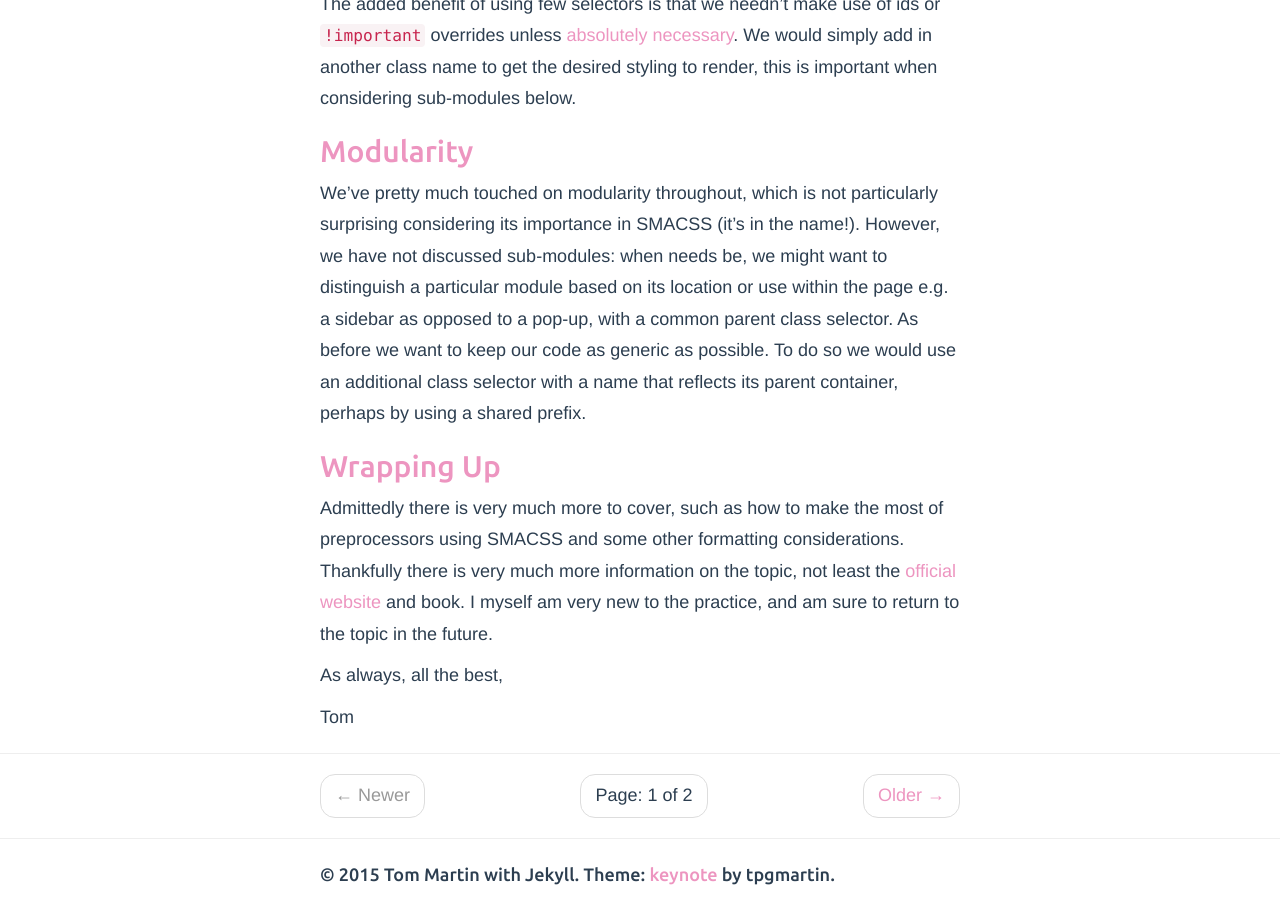
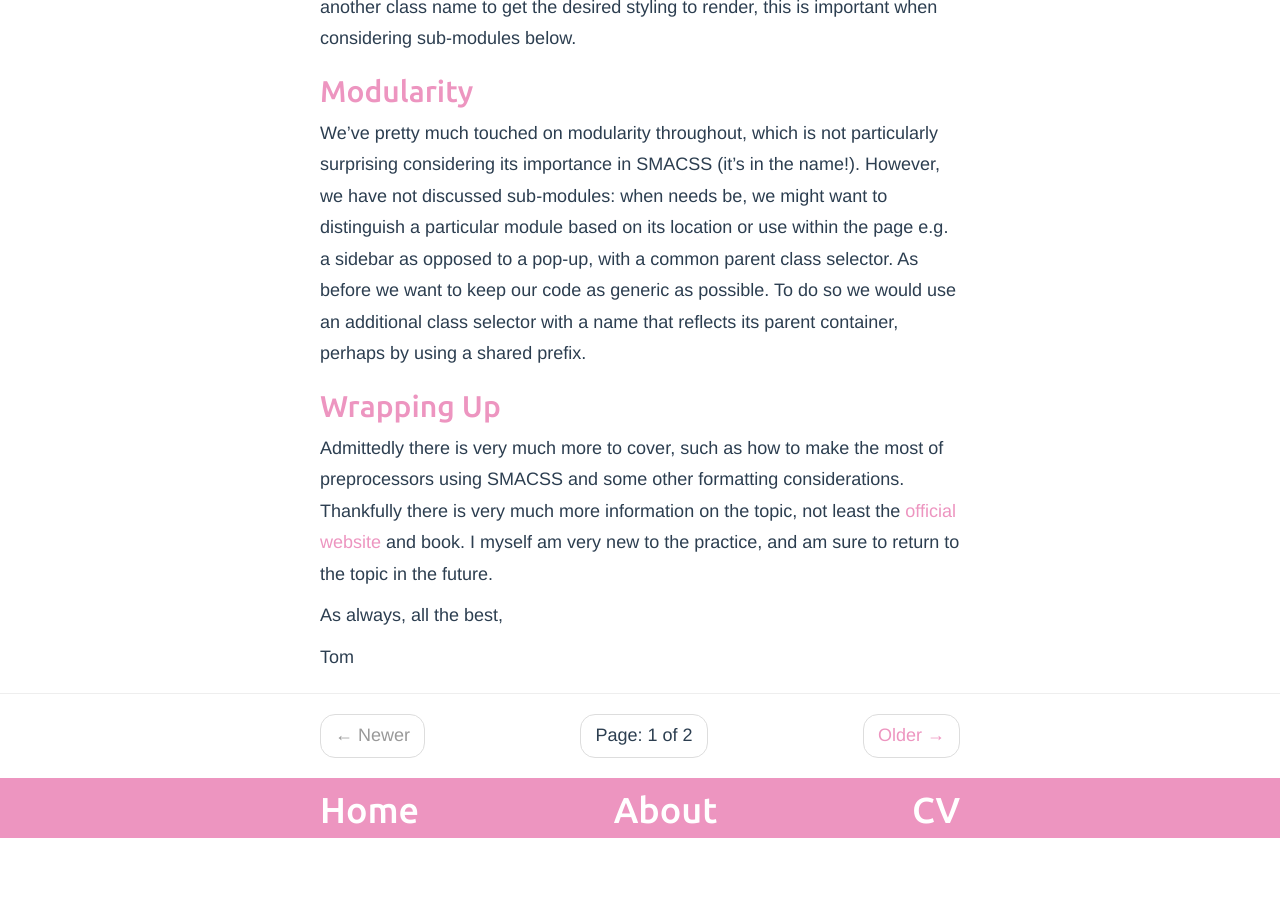
Before and after one commit to tpgmartin/tpgmartin.github.io, a Jekyll site: the page built from index.html, in a window 1280 px wide and 900 px high, scrolled down 12953 px. Built offline with Jekyll 4.4.1, drawn with Linux system fonts in a browser that asks for light colours; the list of posts is cut into pages by our own code; comment, search, counter and statistics services are not loaded; after the commit the page ends 13814 px from its top, so only the background shows below that.

Commit message:
Remove guard, cleanup html files

```diff
--- a/_includes/default.html
+++ b/_includes/default.html
@@ -16,19 +16,15 @@
 	<!-- Enable responsive viewport -->
 	<meta name="viewport" content="width=device-width, initial-scale=1.0">
 
-	<!-- Le HTML5 shim, for IE6-8 support of HTML elements -->
 	<!--[if lt IE 9]>
 	<script src="http://html5shim.googlecode.com/svn/trunk/html5.js"></script>
 	<![endif]-->
 
-	<!-- Le styles -->
 	<link href="{{ site.BASE_PATH }}/assets/resources/bootstrap/css/bootstrap.min.css" rel="stylesheet">
 	<link href="{{ site.BASE_PATH }}/assets/resources/font-awesome/css/font-awesome.min.css" rel="stylesheet">
 	<link href="{{ site.BASE_PATH }}/assets/resources/syntax/syntax.css" rel="stylesheet">
 	<link href="{{ site.BASE_PATH }}/assets/css/style.css" rel="stylesheet">
 
-	<!-- Le fav and touch icons -->
-	<!-- Update these with your own images -->
 	<link rel="shortcut icon" href="http://www.gravatar.com/avatar/{{site.author.email_md5}}">
 	<!-- <link rel="apple-touch-icon" href="images/apple-touch-icon.png">
 	<link rel="apple-touch-icon" sizes="72x72" href="images/apple-touch-icon-72x72.png">
@@ -40,23 +36,15 @@
 
 <body>
 	<!-- Default header -->
-	{% include header.html %}
 
 	<div>
 		{{ content }}
 
-		<footer>
-			<hr/>
-			<p>
-				&copy; {{ site.time | date: '%Y' }} {{ site.author.name }} with Jekyll. Theme: <a href="https://github.com/tpgmartin/keynote">keynote</a> by tpgmartin.
-			</p>
-		</footer>
+
+		{% include header.html %}
 	</div>
 
-	<!-- guard-livereload -->
-	<script src="http://localhost:35729/livereload.js"></script>
 	<script type="text/javascript" src="{{ site.BASE_PATH }}/assets/resources/jquery/jquery.min.js"></script>
 	<script type="text/javascript" src="{{ site.BASE_PATH }}/assets/resources/bootstrap/js/bootstrap.min.js"></script>
-	<script type="text/javascript" src="{{ site.BASE_PATH }}/assets/js/app.js"></script>
 </body>
 </html>
--- /dev/null
+++ b/_includes/footer.html
@@ -0,0 +1,6 @@
+<footer>
+  <hr/>
+  <p>
+    &copy; {{ site.time | date: '%Y' }} {{ site.author.name }} with Jekyll. Theme: <a href="https://github.com/tpgmartin/keynote">keynote</a> by tpgmartin.
+  </p>
+</footer>
--- a/_includes/header.html
+++ b/_includes/header.html
@@ -1,8 +1,3 @@
-<! -- header.html -->
-  <style>
-
-  </style>
-
 <nav class="header">
   <ul class="header-menu">
     <li class="header-items"><a href="{{ site.BASE_PATH}}/">Home</a></li>
@@ -10,5 +5,3 @@
     <li class="header-items"><a href="{{ site.BASE_PATH}}/{{ site.cv_path }}">CV</a></li>
   </ul>
 </nav>
-
-<! -- header.html end -->
```
Also changed, not shown: 1 other file. Lines whose indentation alone changed are shown as unchanged.
